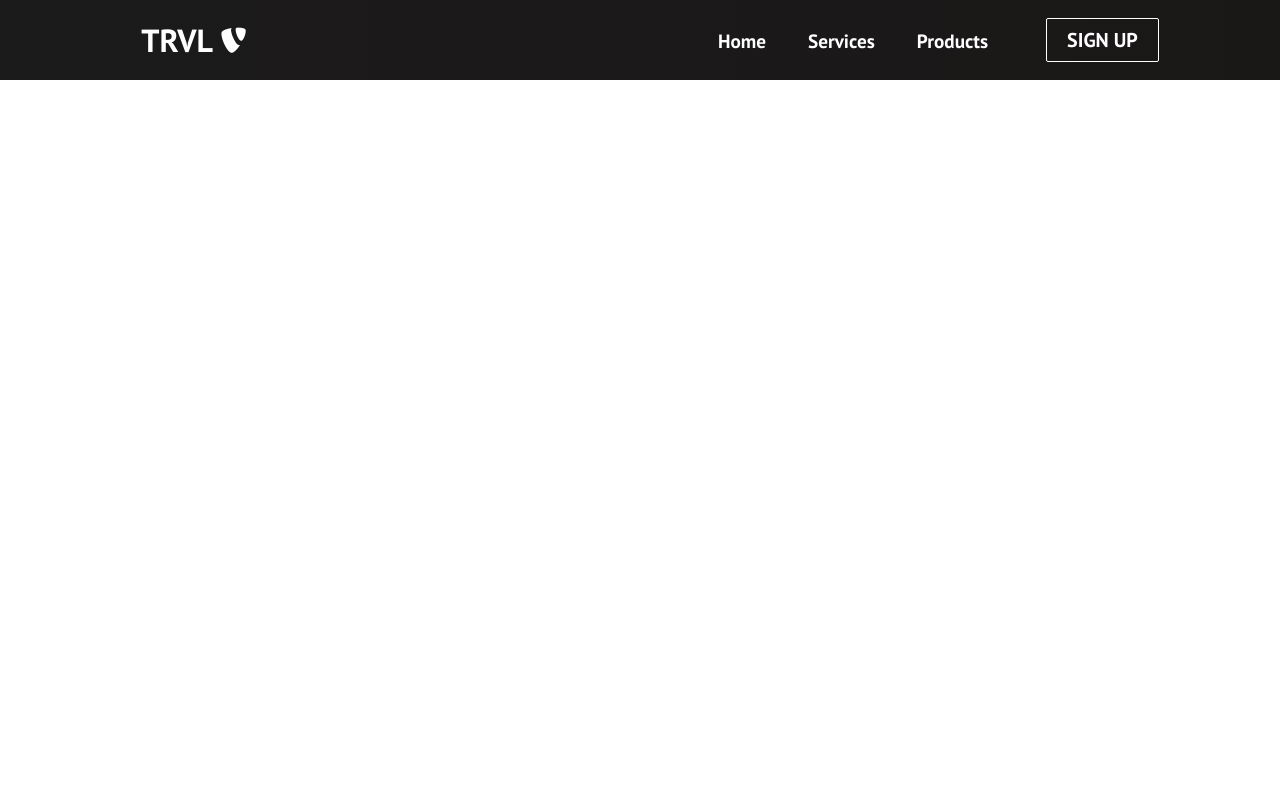
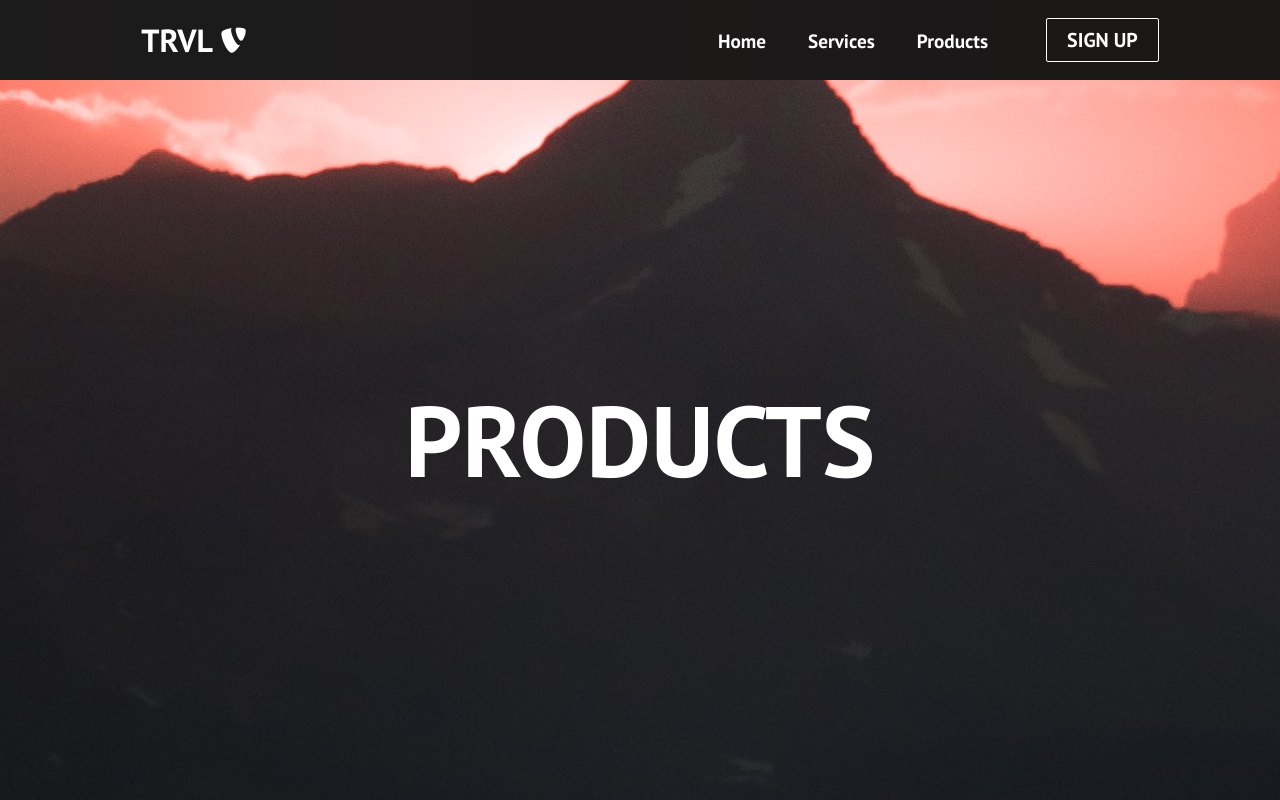
Before and after one commit to yoghantara08/Javascript-Projects, a React (Create React App) app in the folder React/traveling-adventures/: page /products in a window 1280 px wide. Built offline with nearby package versions, Linux system fonts and the light colour scheme.

Commit message:
add pages

```diff
--- a/React/traveling-adventures/src/App.js
+++ b/React/traveling-adventures/src/App.js
@@ -4,6 +4,9 @@
 import Home from "./components/pages/Home";
 
 import "./App.css";
+import Services from "./components/pages/Services";
+import Products from "./components/pages/Products";
+import SignUp from "./components/pages/SignUp";
 
 function App() {
   return (
@@ -12,6 +15,9 @@
         <Navbar />
         <Routes>
           <Route path="/" exact element={<Home />} />
+          <Route path="/services" element={<Services />} />
+          <Route path="/products" element={<Products />} />
+          <Route path="/sign-up" element={<SignUp />} />
         </Routes>
       </BrowserRouter>
     </Fragment>
--- /dev/null
+++ b/React/traveling-adventures/src/components/pages/Products.js
@@ -0,0 +1,6 @@
+import React from "react";
+import "../../App.css";
+
+export default function Products() {
+  return <h1 className="products">PRODUCTS</h1>;
+}
--- /dev/null
+++ b/React/traveling-adventures/src/components/pages/Services.js
@@ -0,0 +1,6 @@
+import React from "react";
+import "../../App.css";
+
+export default function Services() {
+  return <h1 className="services">SERVICES</h1>;
+}
--- /dev/null
+++ b/React/traveling-adventures/src/components/pages/SignUp.js
@@ -0,0 +1,6 @@
+import React from "react";
+import "../../App.css";
+
+export default function SignUp() {
+  return <h1 className="sign-up">SIGN UP</h1>;
+}
```
